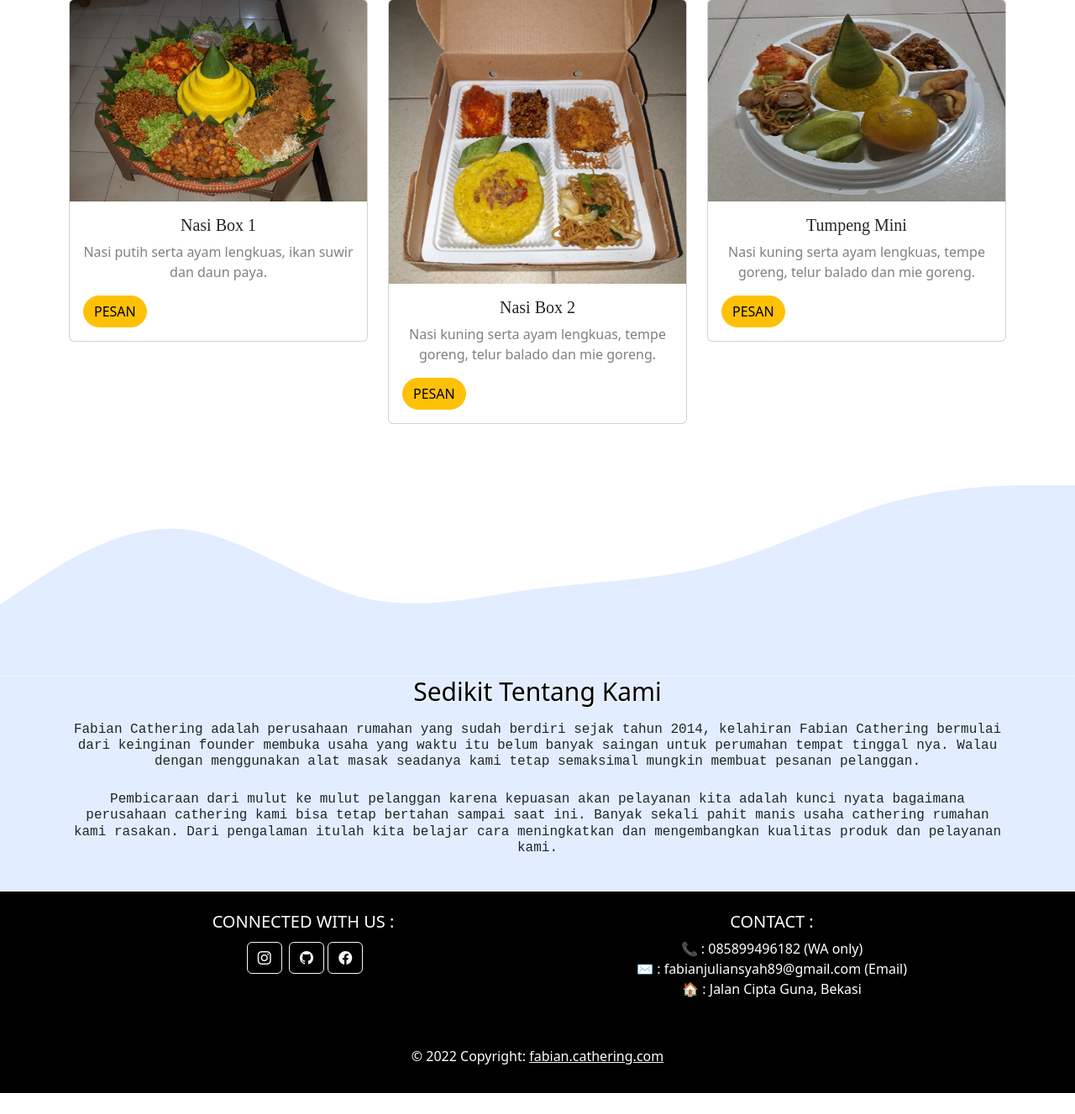
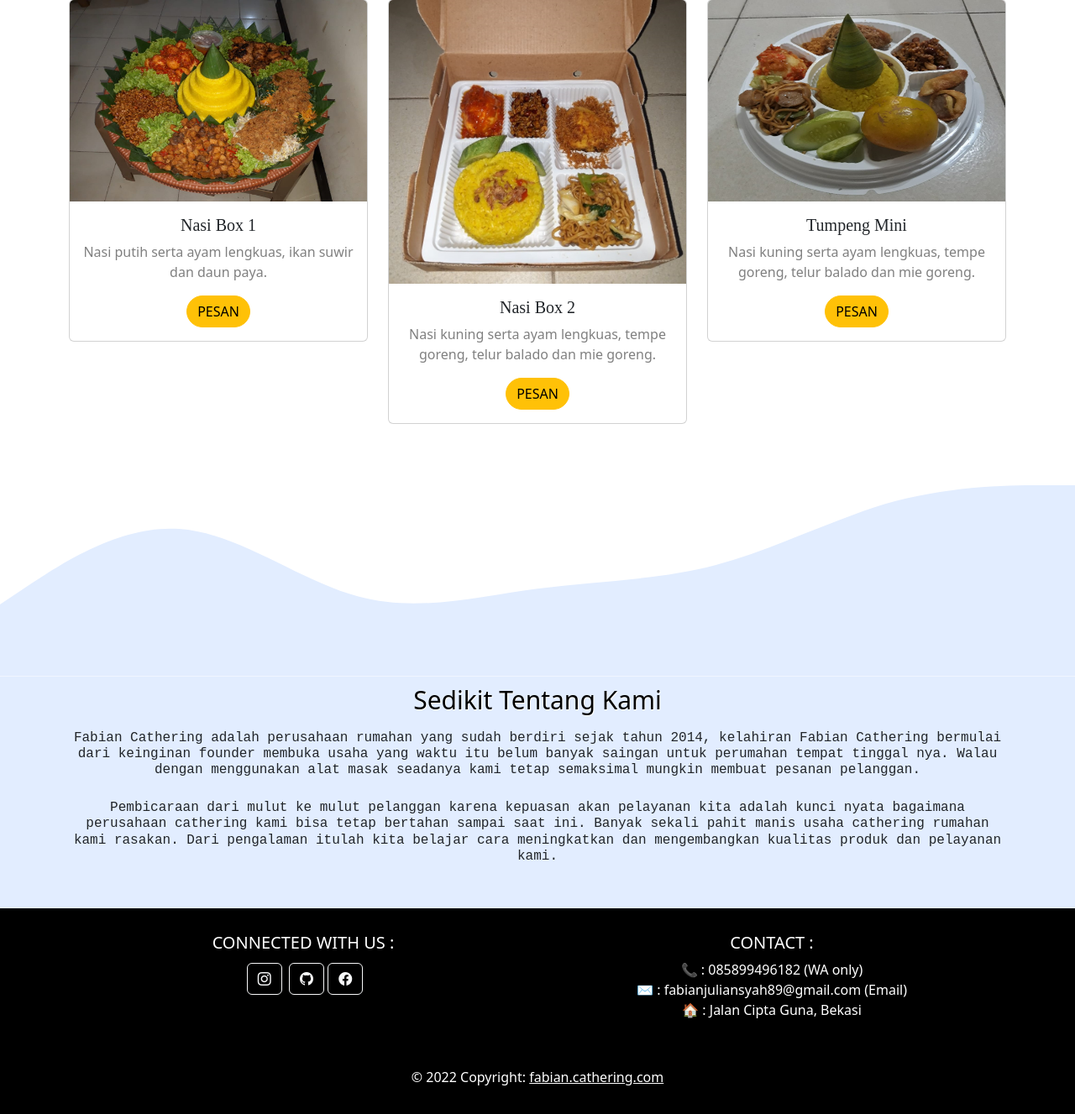
Before and after one commit to fabs90/Project_VMLepkom_YaniCathering, a PHP site: page / in a window 1280 px wide. Shown: the part 790-2117 px from the top of the page at 84% size. Before the commit the page ends 2092 px from the top, so only its background shows below. Run offline with PHP 8.4, Linux system fonts and the light colour scheme; some libraries are stand-ins or nearby versions.

Commit message:
Add syntax (1.1)

```diff
--- a/style.css
+++ b/style.css
@@ -30,13 +30,15 @@
 }
 
 /* Card */
+.card-body {
+  text-align: center;
+}
+
 .card-title {
-  text-align: center;
   font-family: "Times New Roman", Times, serif;
 }
 
 .card-text {
-  text-align: center;
   color: gray;
 }
 
@@ -64,8 +66,15 @@
   margin-bottom: 2px;
 }
 
+.container-fluid {
+  padding-top: 10px;
+  padding-bottom: 10px;
+}
+
 /* Footer */
-
+.footer h5 {
+  margin-top: 3px;
+}
 /* Utility */
 .tombol {
   text-transform: uppercase;
@@ -99,6 +108,7 @@
     font-size: 60px;
   }
 
-  .about {
+  .footer h5 {
+    margin-top: 5px;
   }
 }
```
